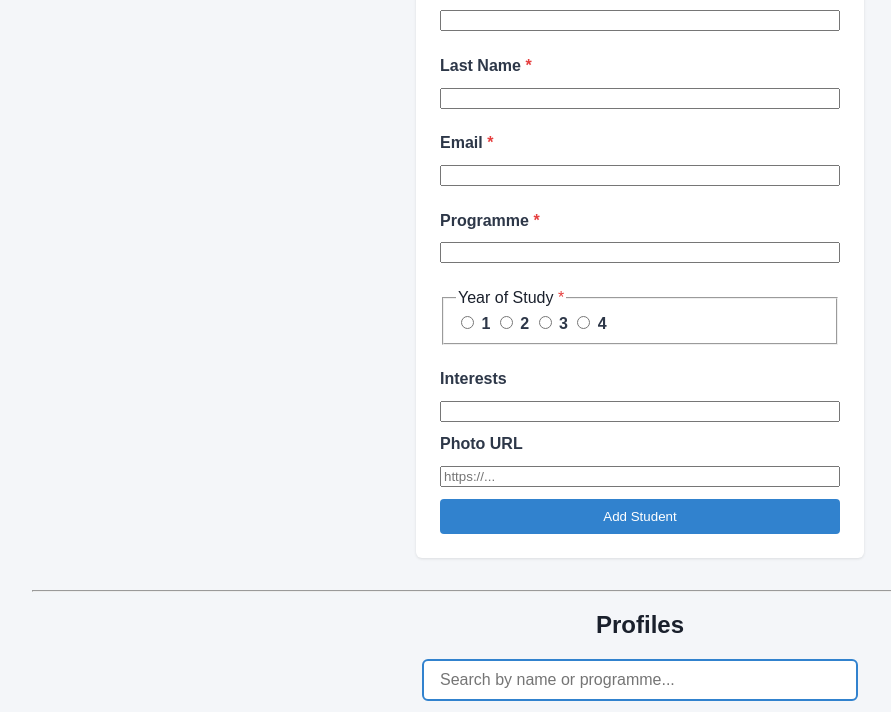
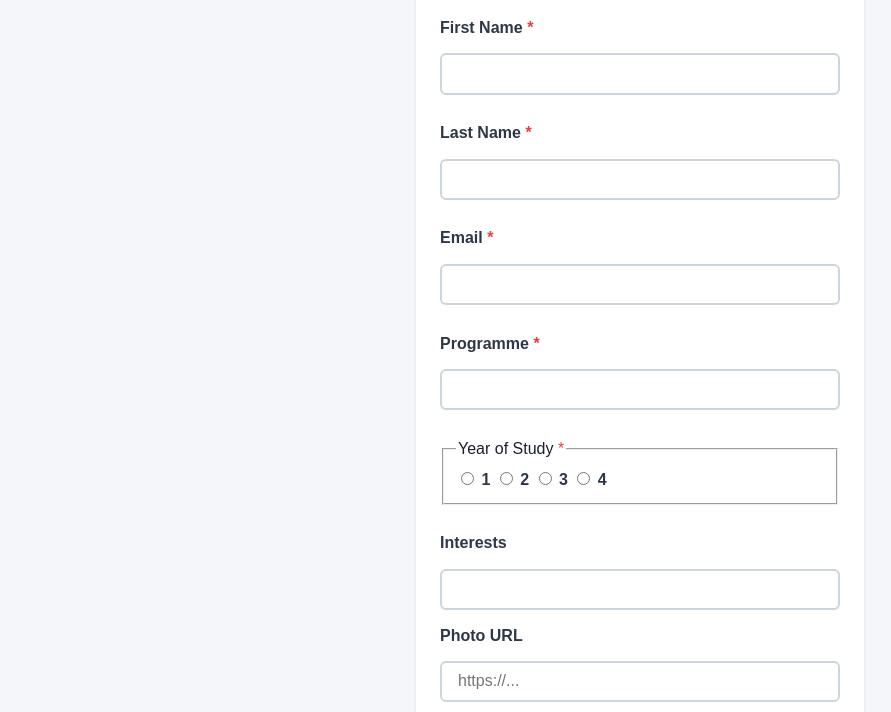
Before and after one commit to LuluWorm3/Lab4, a plain HTML site: page index.html in a window 1280 px wide. Shown: the part 135-847 px from the top of the page, without its empty margins (0-891 px from the left). Drawn offline with Linux system fonts and the light colour scheme.

Commit message:
Update index.html
new style

```diff
--- a/index.html
+++ b/index.html
@@ -4,7 +4,7 @@
   <meta charset="UTF-8">
   <meta name="viewport" content="width=device-width, initial-scale=1.0">
   <title>Lab 4 – Registration & Profiles</title>
-  <link rel="stylesheet" href="styles.css">
+  <link rel="stylesheet" href="stylesv2.css">
 </head>
 <body>
 <div class="container">
```
